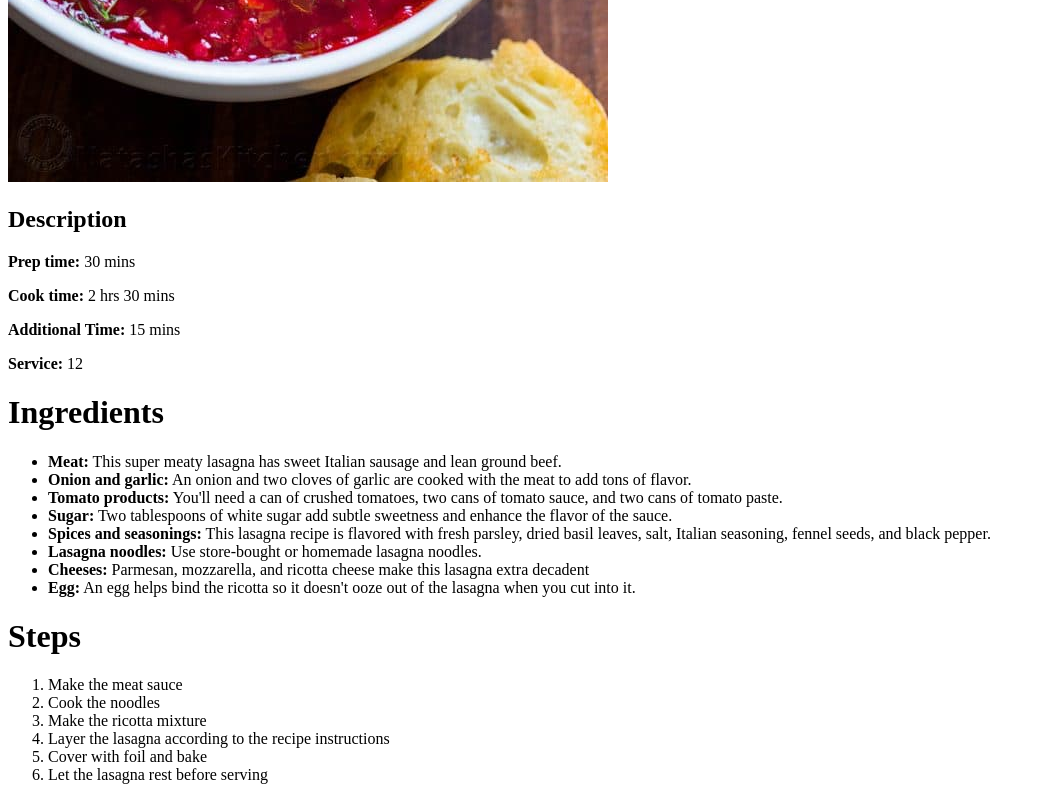
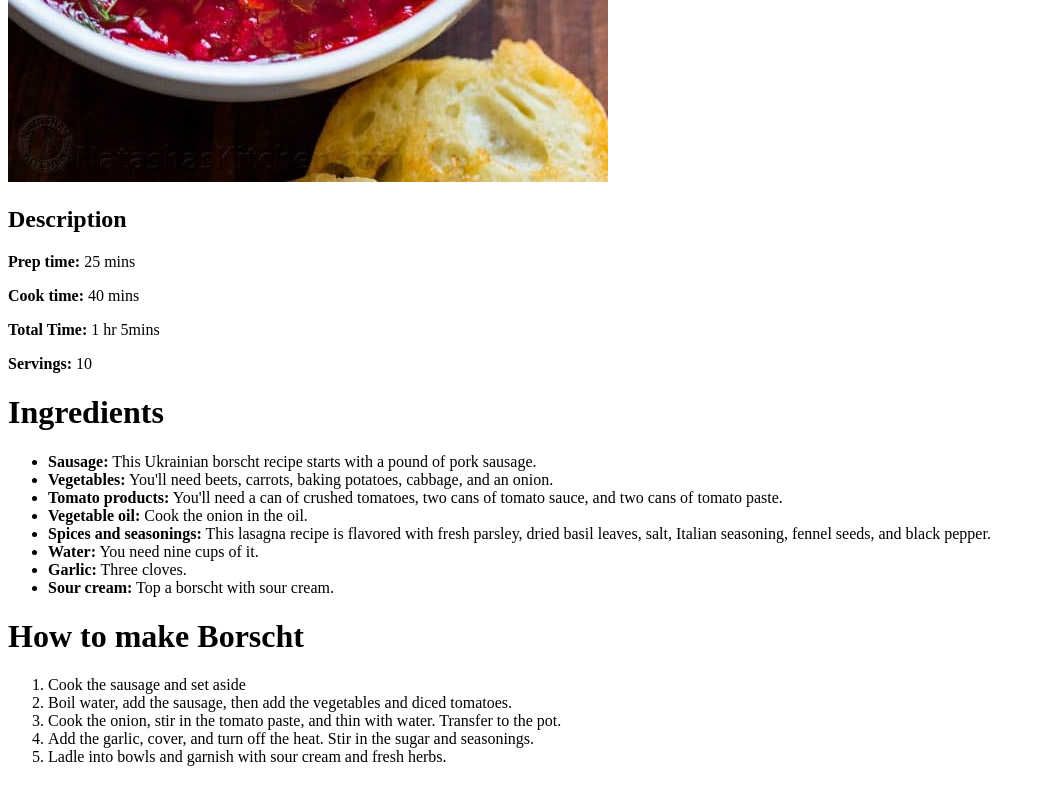
Before and after one commit to PanMykhailo/odin-recipes, a plain HTML site: page recipes/borscht.html in a window 1280 px wide. Shown: the part 798-1598 px from the top of the page, without its empty margins (0-1045 px from the left). Drawn offline with Linux system fonts and the light colour scheme.

Commit message:
completed a borscht page

```diff
--- a/recipes/borscht.html
+++ b/recipes/borscht.html
@@ -11,34 +11,35 @@
     <h2>Description</h2>
     <p>
         <strong>Prep time:</strong>
-        <a>30 mins</a>
+        <a>25 mins</a>
     </p>
 
     <p>
         <strong>Cook time:</strong>
-        <a>2 hrs 30 mins</a>
+        <a>40 mins</a>
     </p>
 
     <p>
-        <strong>Additional Time:</strong>
-        <a>15 mins</a>
+        <strong>Total Time:</strong>
+        <a>1 hr 5mins</a>
     </p>
 
     <p>
-        <strong>Service:</strong>
-        <a>12</a>
+        <strong>Servings:</strong>
+        <a>10</a>
     </p>
 
     <h1>Ingredients</h1>
     <ul>
         <li>
-            <strong>Meat:</strong>
-            <a>This super meaty lasagna has sweet Italian sausage and lean ground beef.</a>
+            <strong>Sausage:</strong>
+            <a>This Ukrainian borscht recipe starts with a pound of pork sausage. </a>
         </li>
 
         <li>
-            <strong>Onion and garlic:</strong>
-            <a>An onion and two cloves of garlic are cooked with the meat to add tons of flavor.</a>
+            <strong>Vegetables:</strong>
+            <a>You'll need beets, carrots, baking potatoes, cabbage, and an onion.
+            </a>
          </li>
 
          <li>
@@ -47,8 +48,8 @@
         </li>
 
         <li>
-            <strong>Sugar:</strong>
-            <a>Two tablespoons of white sugar add subtle sweetness and enhance the flavor of the sauce.</a>
+            <strong>Vegetable oil:</strong>
+            <a>Cook the onion in the oil.</a>
         </li>
 
         <li>
@@ -57,29 +58,28 @@
         </li>
 
         <li>
-            <strong>Lasagna noodles:</strong>
-            <a>Use store-bought or homemade lasagna noodles.</a>
+            <strong>Water:</strong>
+            <a>You need nine cups of it.</a>
         </li>
 
         <li>
-            <strong>Cheeses:</strong>
-            <a>Parmesan, mozzarella, and ricotta cheese make this lasagna extra decadent</a>
+            <strong>Garlic:</strong>
+            <a>Three cloves.</a>
         </li>
 
         <li>
-            <strong>Egg:</strong>
-            <a>An egg helps bind the ricotta so it doesn't ooze out of the lasagna when you cut into it.</a>
+            <strong>Sour cream:</strong>
+            <a>Top a borscht with sour cream.</a>
         </li>
     </ul>
 
-    <h1>Steps</h1>
+    <h1>How to make Borscht</h1>
     <ol>
-        <li>Make the meat sauce</li>
-        <li>Cook the noodles</li>
-        <li>Make the ricotta mixture</li>
-        <li>Layer the lasagna according to the recipe instructions</li>
-        <li>Cover with foil and bake</li>
-        <li>Let the lasagna rest before serving</li>
+        <li>Cook the sausage and set aside</li>
+        <li>Boil water, add the sausage, then add the vegetables and diced tomatoes. </li>
+        <li>Cook the onion, stir in the tomato paste, and thin with water. Transfer to the pot. </li>
+        <li>Add the garlic, cover, and turn off the heat. Stir in the sugar and seasonings. </li>
+        <li>Ladle into bowls and garnish with sour cream and fresh herbs.</li>
     </ol>
 </body>
 </html>
```
Also changed, not shown: index.html (+6 -2 lines), recipes/lasagna.html (+74 -1 lines).
